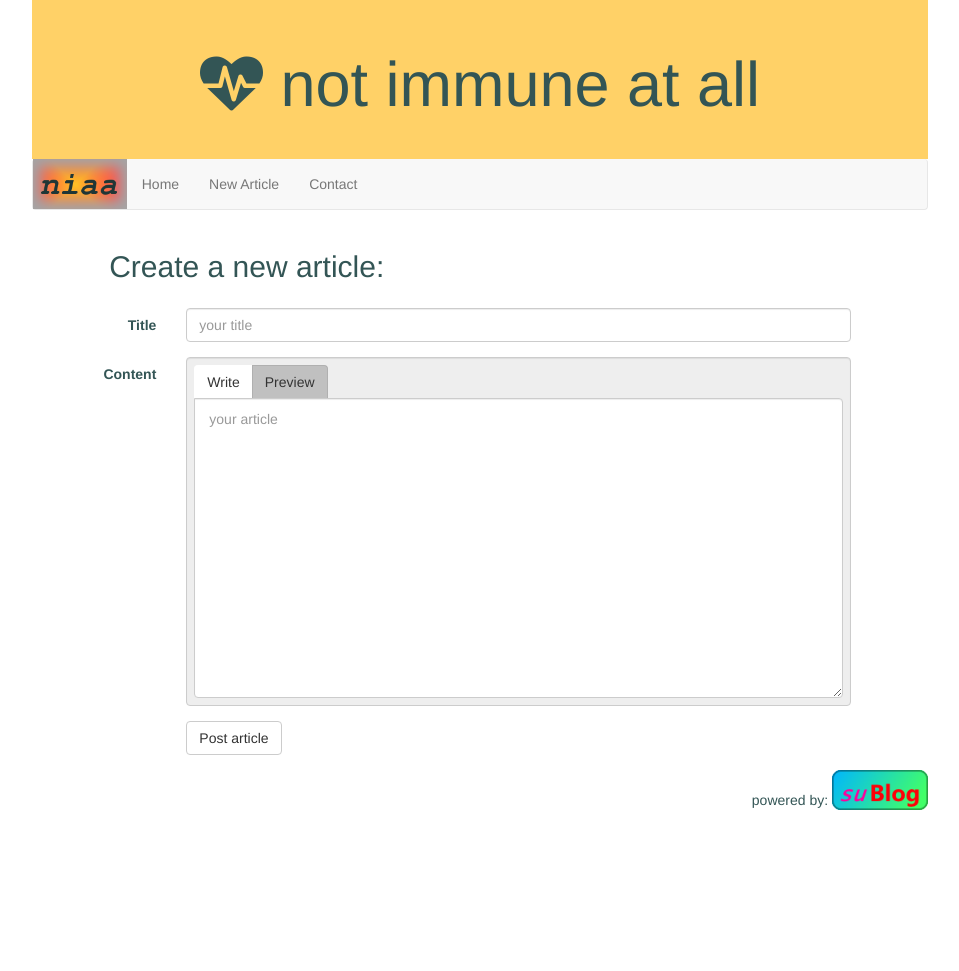
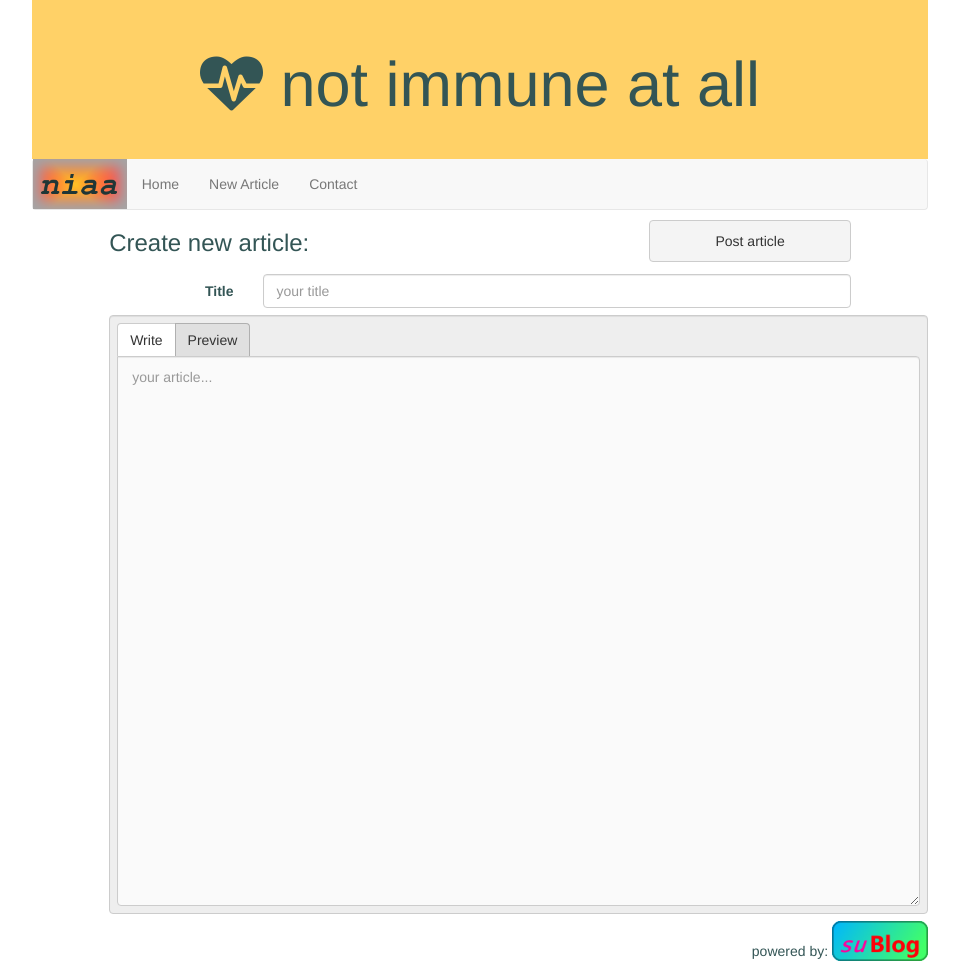
Before and after one commit to mikemey/sublog, a Django app: template templates/new_article.html in a window 1280 px wide. Shown: the whole page, without its empty margins (160-1119 px from the left). Before the commit the page ends 810 px from the top, so only its background shows below. Run offline with Django 3.2, Linux system fonts and the light colour scheme; the template is opened without the code that fills it, so the values that code supplies are empty; some libraries are stand-ins or nearby versions.

Commit message:
finished up preview article/comment.
resolves #7

```diff
--- a/src/static/preview.js
+++ b/src/static/preview.js
@@ -1,5 +1,5 @@
 $(function() {
-  var content_changed = false;
+  var content_changed = true;
 
   var writeButton = $('#write-button');
   var writeArea = $('#write-area');
@@ -12,6 +12,7 @@ $(function() {
 
   writeButton.click(function() {
     swap(previewButton, previewArea, writeButton, writeArea);
+    writeArea.focus();
   });
 
   previewButton.click(function() {
@@ -19,8 +20,11 @@ $(function() {
   });
 
   checkMarkdownUpdate = function() {
+    if (content_changed && writeArea.outerHeight()) {
+      previewArea.css('min-height', writeArea.outerHeight());
+    }
     if(writeArea.val().trim() === '') {
-      previewArea.html('Nothing to preview');
+      previewArea.html('<p>Nothing to preview<p>');
       return;
     }
     if (content_changed) {
@@ -29,7 +33,6 @@ $(function() {
           data: writeArea.val(), headers: { 'X-CSRFToken': csrf_token },
           success: function (data) {
             content_changed = false;
-//            previewArea.css('min-height', writeArea.height());
             previewArea.html(data);
           }
       });
@@ -38,6 +41,7 @@ $(function() {
 
   // initially request a preview (ie page was reloaded).
   previewButton.mouseenter(checkMarkdownUpdate);
+  previewButton.click(checkMarkdownUpdate);
   checkMarkdownUpdate();
 
   swap = function(fromButton, fromArea, toButton, toArea) {
--- /dev/null
+++ b/src/static/preview_form_group.css
@@ -0,0 +1,71 @@
+div.previewable {
+  border: 1px solid #ccc;
+  border-radius: 4px;
+  box-shadow: 0 1px 1px rgba(0, 0, 0, 0.075) inset;
+  background-color: #eeeeee;
+  padding: 7px;
+}
+
+.previewable div.grey-btn {
+  background-color: #ffffff;
+  border-bottom-left-radius: 0px;
+  border-bottom-right-radius: 0px;
+  cursor: default;
+  border: 1px solid #ccc;
+  border-bottom: 0 none;
+}
+
+.previewable div.grey-btn:hover {
+  z-index: 0;
+}
+
+.previewable div.grey-btn:hover:active {
+  background-color: #ffffff;
+  border: 1px solid #ccc;
+  outline: none;
+  box-shadow: none;
+  border-bottom: 0 none;
+}
+
+.previewable div.active-btn {
+  background-color: #e0e0e0;
+  border-color: #b0b0b0;
+  cursor: pointer;
+}
+
+.previewable div.active-btn:hover {
+  background-color: #f0f0f0;
+  border-color: #c0c0c0;
+}
+
+.area-spacer {
+  padding: 0px;
+}
+
+textarea.new-article-content {
+  min-height: 550px;
+}
+
+textarea.new-comment-content {
+  min-height: 200px;
+}
+
+textarea.write-area {
+  background-color: #fafafa;
+  border-top-left-radius: 0px;
+  padding: 10px 14px;
+}
+
+textarea.write-area:focus {
+  background-color: #ffffff;
+}
+
+.preview-area {
+  background-color: #ffffff;
+  border: 1px solid #ccc;
+  border-radius: 4px;
+  border-top-left-radius: 0px;
+  box-shadow: 0 1px 1px rgba(0, 0, 0, 0.075) inset;
+  padding: 10px 14px;
+  font-weight: 400;
+}
--- a/src/static/sublog.css
+++ b/src/static/sublog.css
@@ -36,6 +36,7 @@ div.jumbotron {
 
 nav.navbar {
   border-top: none;
+  margin-bottom: 0;
 }
 
 a.navbar-brand {
@@ -60,6 +61,10 @@ div.panel-body {
   word-wrap: break-word;
 }
 
+div.form-group {
+  margin-bottom: 7px;
+}
+
 .panel-body code {
   color: black;
   background-color: #c0d0d0;
@@ -68,55 +73,16 @@ div.panel-body {
   padding: 4px 8px;
 }
 
-div.previewable {
-  border: 1px solid #ccc;
-  border-radius: 4px;
-  box-shadow: 0 1px 1px rgba(0, 0, 0, 0.075) inset;
-  background-color: #eeeeee;
-  padding: 7px;
+div.article-panel {
+  margin-top: 15px;
+  margin-bottom: 0;
 }
 
-.previewable .grey-btn {
-  background-color: #ffffff;
-  border-color: #ffffff;
-  border-bottom-left-radius: 0px;
-  border-bottom-right-radius: 0px;
-  border-bottom: 0 none;
-  cursor: default;
+button.post-article-btn {
+  margin-top: 10px;
+  margin-bottom: 5px;
+  width: 100%;
+  padding-top: 10px;
+  padding-bottom: 10px;
+  background-color: #f4f4f4;
 }
-
-.previewable .grey-btn:hover {
-  background-color: #ffffff;
-  border-color: #ffffff;
-}
-
-.previewable .active-btn {
-  background-color: #c0c0c0;
-  border-color: #b0b0b0;
-  cursor: pointer;
-}
-
-.previewable .active-btn:hover {
-  background-color: #f0f0f0;
-  border-color: #c0c0c0;
-}
-
-.area-spacer {
-  padding: 0px;
-}
-
-textarea.write-area {
-  min-height: 300px;
-  border-top-left-radius: 0px;
-  padding: 10px 14px;
-}
-
-.preview-area {
-  background-color: #fdfdfd;
-  border: 1px solid #ccc;
-  border-radius: 4px;
-  border-top-left-radius: 0px;
-  box-shadow: 0 1px 1px rgba(0, 0, 0, 0.075) inset;
-  padding: 10px 14px;
-  font-weight: 400;
-}
--- a/templates/index.html
+++ b/templates/index.html
@@ -5,7 +5,7 @@
 {% block content %}
     {% if latest_articles %}
         {% for article in latest_articles %}
-            {% include 'partials/article_detail.html' with long_version=False %}
+            {% include 'partials/article_detail.html' with preview=True %}
         {% endfor %}
     {% else %}
         <p>No articles yet!</p>
--- a/templates/new_article.html
+++ b/templates/new_article.html
@@ -8,35 +8,31 @@
     {% csrf_token %}
 
     <div class="form-group">
-        <div class="col-sm-offset-1 col-sm-11">
-            <h2>Create a new article:</h2>
+        <h3 class="col-sm-offset-1 col-sm-4">Create new article:</h3>
+
+        <div class="col-sm-offset-3 col-sm-3">
+            <button type="submit" class="post-article-btn btn btn-default">Post article</button>
         </div>
-
-        {% if error_message %}
-        <div class="alert alert-danger col-sm-offset-2 col-sm-8" role="alert">{{ error_message }}</div>
-        {% endif %}
     </div>
 
+    {% if error_message %}
     <div class="form-group">
-        <label for="title" class="col-sm-2 control-label">Title </label>
+        <div class="alert alert-danger col-sm-offset-1 col-sm-11" role="alert">{{ error_message }}</div>
+    </div>
+    {% endif %}
 
-        <div class="col-sm-9">
+    <div class="form-group">
+        <label for="title" class="col-sm-offset-2 col-sm-1 control-label">Title </label>
+
+        <div class="col-sm-8">
             <input id="title" class="form-control" placeholder="your title"
                    value="{{ form_data.title }}" name="title" type="text" maxlength="500"/>
         </div>
     </div>
 
     <div class="form-group">
-        <label for="content" class="col-sm-2 control-label">Content</label>
-
-        <div id="content" class="col-sm-9">
-            {% include 'partials/preview_form_group.html' with content=form_data.content rows=15 %}
-        </div>
-    </div>
-
-    <div class="form-group">
-        <div class="col-sm-offset-2 col-sm-9">
-            <button type="submit" class="btn btn-default">Post article</button>
+        <div id="content" class="col-sm-offset-1 col-sm-11">
+            {% include 'partials/preview_form_group.html' with content=form_data.content type='article' %}
         </div>
     </div>
 </form>
--- a/templates/partials/preview_form_group.html
+++ b/templates/partials/preview_form_group.html
@@ -5,7 +5,8 @@
     </div>
 
     <div class="area-spacer">
-        <textarea id="write-area" class="write-area form-control" placeholder="your article" name="content">{{ content }}</textarea>
+        <textarea id="write-area" class="write-area new-{{ type }}-content form-control"
+                  placeholder="your {{ type }}..." name="content">{{ content }}</textarea>
 
         <div id="preview-area" class="hidden preview-area"></div>
     </div>
--- a/templates/sublog_base.html
+++ b/templates/sublog_base.html
@@ -9,6 +9,7 @@
 
     {% load staticfiles %}
     <link rel="stylesheet" type="text/css" href="{% static 'sublog.css' %}"/>
+    <link rel="stylesheet" type="text/css" href="{% static 'preview_form_group.css' %}"/>
     <link rel="stylesheet" href="https://maxcdn.bootstrapcdn.com/font-awesome/4.4.0/css/font-awesome.min.css">
     <link rel="stylesheet" href="https://maxcdn.bootstrapcdn.com/bootstrap/3.3.5/css/bootstrap.css">
     <script src="//code.jquery.com/jquery-1.11.3.min.js"></script>
```
Also changed, not shown: templates/article.html (+10 -8 lines), templates/partials/article_detail.html (+5 -5 lines), templates/partials/comment_list.html (+6 -1 lines).
